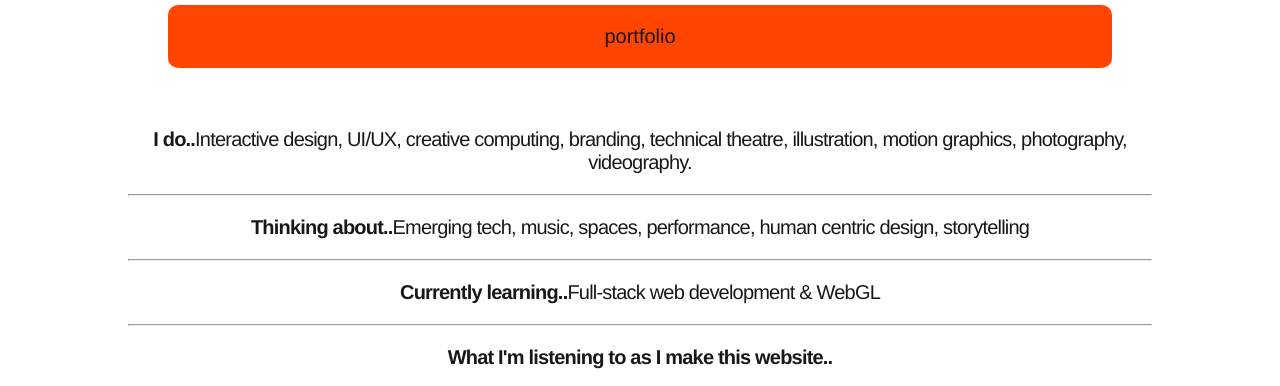
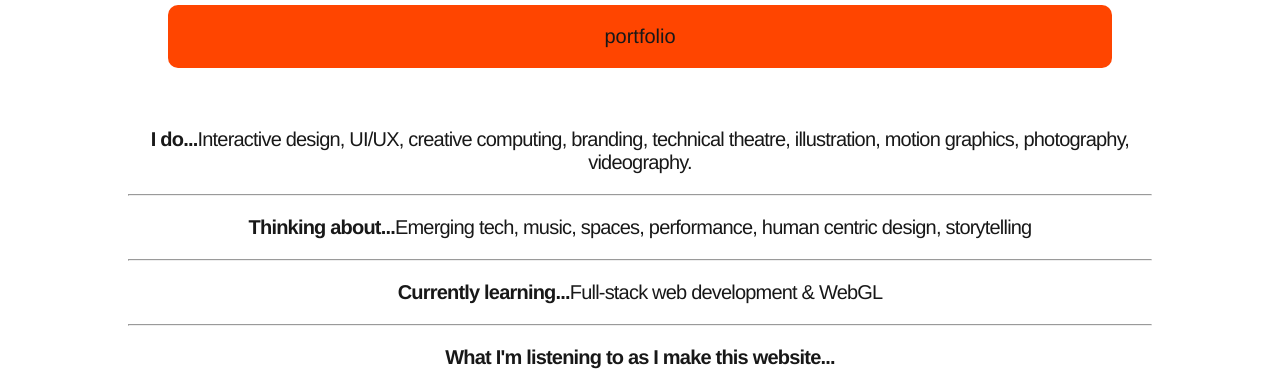
Before and after one commit to diandrae/profile, a plain HTML site: page index.html in a window 1280 px wide. Shown: the part 820-1206 px from the top of the page. Drawn offline with Linux system fonts and the light colour scheme; grey boxes are pictures that could not be loaded; a web font is replaced by a local one.

Commit message:
my profile page

```diff
--- a/index.html
+++ b/index.html
@@ -21,23 +21,23 @@
 
   <div class="container">
     <div class="card" id="details">
-      <p><strong>I do..</strong>Interactive design, UI/UX, creative computing, branding, technical theatre,
+      <p><strong>I do...</strong>Interactive design, UI/UX, creative computing, branding, technical theatre,
         illustration, motion graphics,
         photography, videography.</p>
     </div>
     <hr>
     <div class="card" id="details">
-      <p><strong>Thinking about..</strong>Emerging tech, music, spaces, performance, human centric design, storytelling
+      <p><strong>Thinking about...</strong>Emerging tech, music, spaces, performance, human centric design, storytelling
       </p>
     </div>
     <hr>
     <div class="card" id="details">
-      <p><strong>Currently learning..</strong>Full-stack web development & WebGL</p>
+      <p><strong>Currently learning...</strong>Full-stack web development & WebGL</p>
     </div>
     <hr>
   </div>
   <div class="card" id="details">
-    <p><strong>What I'm listening to as I make this website..</strong></p>
+    <p><strong>What I'm listening to as I make this website...</strong></p>
     <iframe style="border-radius:12px"
       src="https://open.spotify.com/embed/playlist/4QlqrObQafqYeYOqBEwl9L?utm_source=generator&theme=0" width="20%"
       height="380" frameBorder="0" allowfullscreen=""
```
